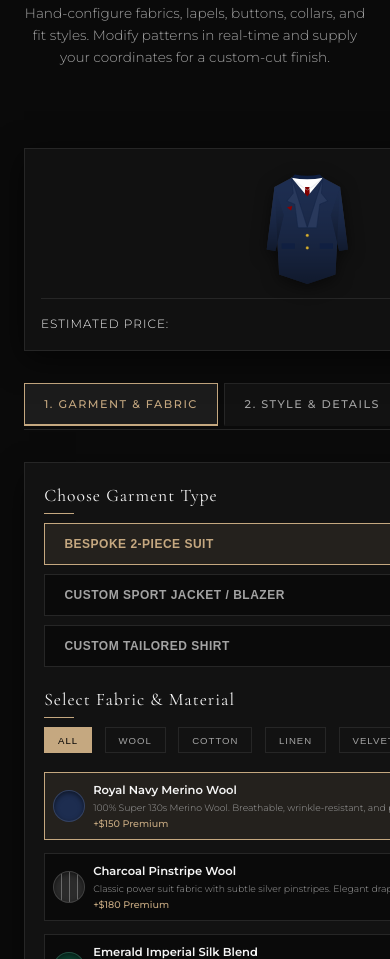
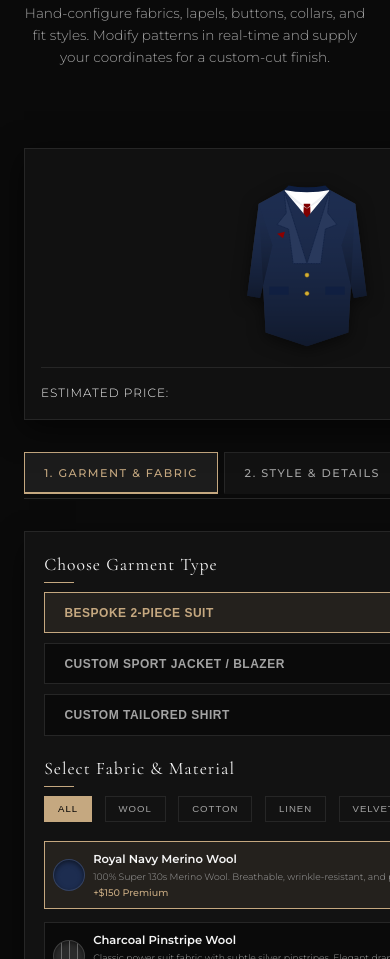
Before and after one commit to PrajapatiMeet07/StitchWell-MensWear, a website built with Vite: page index.html in a window 390 px wide. Shown: the part 1847-2806 px from the top of the page. Built offline with nearby package versions, Linux system fonts and the light colour scheme.

Commit message:
Fix: Align desktop customizer grid columns and add mobile viewport-width fluid scaling to visualizer

```diff
--- a/style.css
+++ b/style.css
@@ -404,9 +404,10 @@ section {
 /* Interactive customizer styles */
 .designer-grid {
   display: grid;
-  grid-template-columns: 0.95fr 1.05fr;
+  grid-template-columns: minmax(0, 4.5fr) minmax(0, 5.5fr);
   gap: 3rem;
   align-items: stretch;
+  width: 100%;
 }
 
 .designer-preview-card {
@@ -1846,15 +1847,22 @@ footer {
   }
 
   .visualizer-canvas-container {
-    min-height: 130px;
-    height: 130px;
+    height: 30vw; /* Fluid height - scales automatically based on viewport size */
+    min-height: 120px;
+    max-height: 200px;
     padding: 0.2rem;
     background-color: transparent;
     border: none;
+    display: flex;
+    justify-content: center;
+    align-items: center;
+    width: 100%;
   }
 
   .visualizer-canvas-container svg {
-    max-height: 125px;
+    height: 100%;
+    max-height: 95%;
+    width: auto;
     filter: drop-shadow(0 4px 8px rgba(0,0,0,0.5));
   }
 
```
